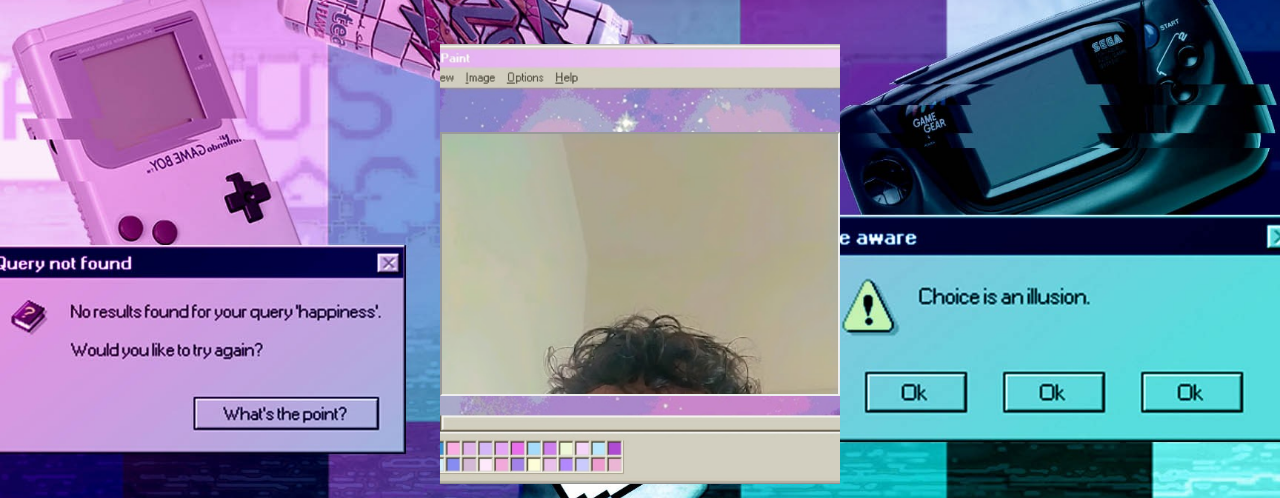
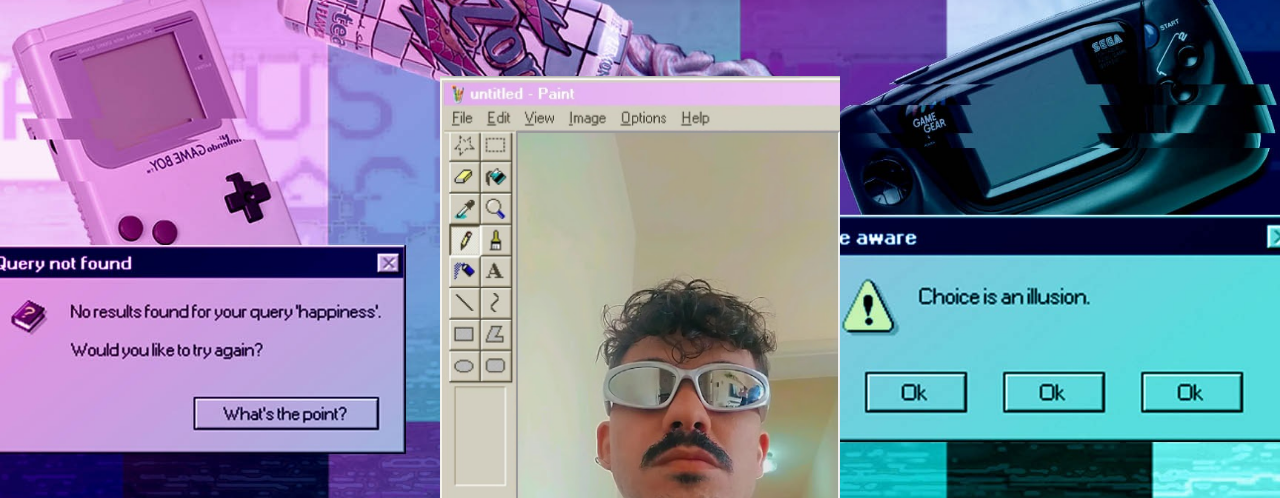
Before and after one commit to lipe404/MeuPortf-lio, a plain HTML site: page index.html in a window 1280 px wide. Shown: the part 89-587 px from the top of the page. Drawn offline with Linux system fonts and the light colour scheme.

Commit message:
revertendo

```diff
--- a/css/style.css
+++ b/css/style.css
@@ -1,84 +1,61 @@
 @charset "UTF-8";
 
 * {
-    margin: 0;
-    padding: 0;
-    box-sizing: border-box;
+    margin: 0px;
+    padding: 0px;
     font-family: Arial, Helvetica, sans-serif;
 }
 
 html, body {
-    height: 100%;
-    width: 100%;
+    height: 100vh;
+    width: 100vw;
 }
 
 body {
-    background: url('../imgs/fundogeral.jpg') center fixed;
+    background: url('../imgs/fundogeral.jpg')   center fixed;
     background-size: cover;
-    display: flex;
-    justify-content: center;
-    align-items: center;
+    background-attachment: fixed;
+
 }
-
 main {
-    display: flex;
-    flex-direction: column;
-    align-items: center;
-    justify-content: center;
-    height: 100%;
-    width: 100%;
+    position: relative;
+    height: 100vh;
 }
 
 section#telefone {
-    height: 55vh; /* Ajuste a altura para ser responsiva */
-    width: 80%; /* Ajuste a largura para ser responsiva */
-    max-width: 400px; /* Limite máximo */
-    background: url('../imgs/telefone.jpg') no-repeat center center;
+    position: absolute;
+    top: 55%;
+    left: 50%;
+
+    height: 550px;
+    width: 400px;
+    background: url('../imgs/telefone.jpg');
     background-size: cover;
-    display: flex;
-    justify-content: center;
-    align-items: center;
-    margin-bottom: 20px; /* Espaço entre seções */
+    transform: translate(-50%, -50%);
 }
 
 iframe#tela {
-    width: 100%; /* Ajuste a largura para ser responsiva */
-    height: 60%; /* Ajuste a altura para ser responsiva */
+    position: relative;
+    top: 55px;
+    left: 76px;
+    width: 320px;
+    height: 410px;
 }
-
 section#redes-sociais {
-    display: flex;
-    justify-content: center;
-    flex-wrap: wrap; /* Permite que os ícones se movam para a linha seguinte se não houver espaço */
+    text-align: center;
 }
-
-section#redes-sociais img {
+section#redes-sociais img{
     width: 50px;
     height: 50px;
     margin: 10px;
     border-radius: 20%;
     box-shadow: 2px 2px 5px rgba(19, 18, 18, 0.432);
-    transition: transform 0.3s, border 0.3s;
+    box-sizing: border-box;
 }
-
 section#redes-sociais img:hover {
     border: 2px solid rgba(255, 255, 255, 0.281);
+    flex: auto;
     box-shadow: 5px 5px 10px rgba(19, 18, 18, 0.603);
+    transition: transform 0.3s, border 1s;
     transform: translate(-3px, -3px);
 }
-
-/* Media Queries para responsividade */
-@media (max-width: 768px) {
-    section#telefone {
-        width: 90%; /* Aumenta a largura em telas menores */
-    }
-
-    iframe#tela {
-        height: 50%; /* Ajusta a altura do iframe */
-    }
-
-    section#redes-sociais img {
-        width: 40px; /* Reduz o tamanho dos ícones em telas menores */
-        height: 40px;
-    }
-}
```
